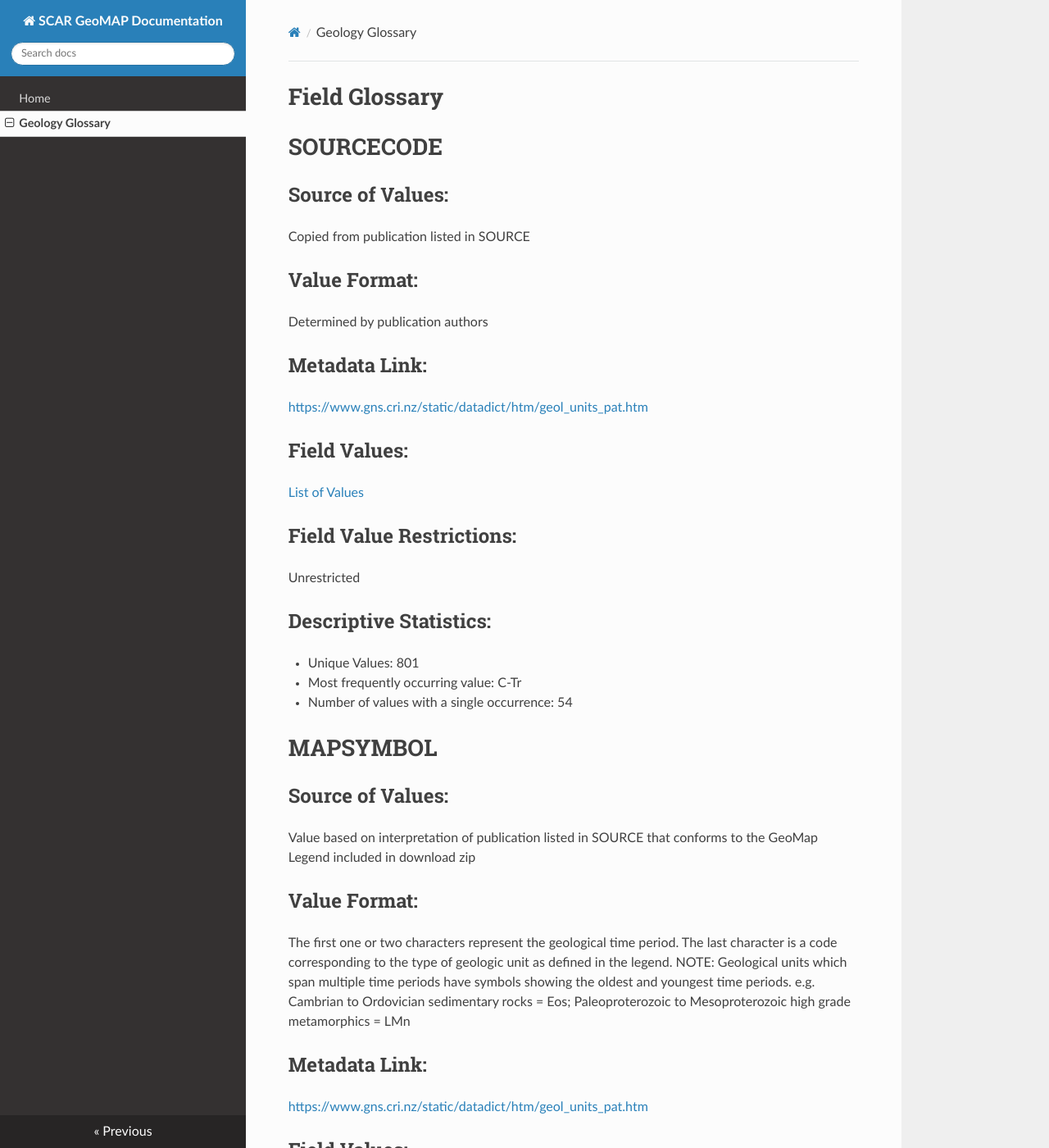
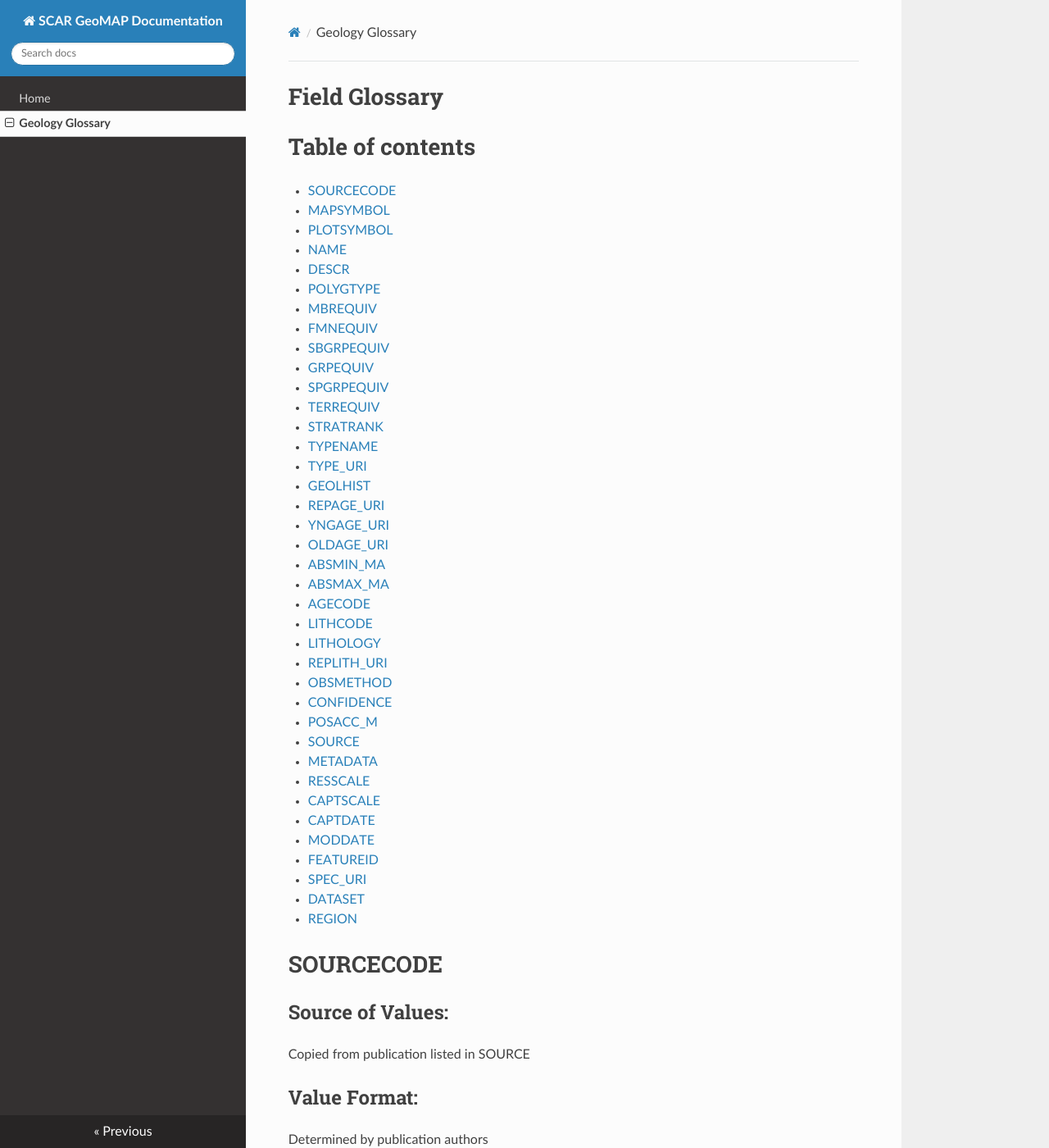
Before and after one commit to selkind/GeoMap, an MkDocs documentation site: the page built from documentation/docs_site/docs/field_glossary.md, in a window 1280 px wide and 1400 px high. Shown: the whole window at 82% size. Built offline with MkDocs 1.6.1, drawn with Linux system fonts in a browser that asks for light colours; nearby versions of some CDN libraries; some of the changed text lies outside the part shown.

Commit message:
finalize format until Simon sees it

```diff
--- a/documentation/build_attribute_glossary.py
+++ b/documentation/build_attribute_glossary.py
@@ -72,7 +72,6 @@ def main():
         stats = create_stats(value_counts)
 
         mdfile.new_list([f"{k}: {stats[k]}" for k in stats])
-
     mdfile.create_md_file()
 
 
--- a/documentation/docs_site/docs/field_glossary.md
+++ b/documentation/docs_site/docs/field_glossary.md
@@ -1,6 +1,48 @@
 
 Field Glossary
 ==============
+
+Table of contents
+=================
+
+* [SOURCECODE](#sourcecode)
+* [MAPSYMBOL](#mapsymbol)
+* [PLOTSYMBOL](#plotsymbol)
+* [NAME](#name)
+* [DESCR](#descr)
+* [POLYGTYPE](#polygtype)
+* [MBREQUIV](#mbrequiv)
+* [FMNEQUIV](#fmnequiv)
+* [SBGRPEQUIV](#sbgrpequiv)
+* [GRPEQUIV](#grpequiv)
+* [SPGRPEQUIV](#spgrpequiv)
+* [TERREQUIV](#terrequiv)
+* [STRATRANK](#stratrank)
+* [TYPENAME](#typename)
+* [TYPE_URI](#type_uri)
+* [GEOLHIST](#geolhist)
+* [REPAGE_URI](#repage_uri)
+* [YNGAGE_URI](#yngage_uri)
+* [OLDAGE_URI](#oldage_uri)
+* [ABSMIN_MA](#absmin_ma)
+* [ABSMAX_MA](#absmax_ma)
+* [AGECODE](#agecode)
+* [LITHCODE](#lithcode)
+* [LITHOLOGY](#lithology)
+* [REPLITH_URI](#replith_uri)
+* [OBSMETHOD](#obsmethod)
+* [CONFIDENCE](#confidence)
+* [POSACC_M](#posacc_m)
+* [SOURCE](#source)
+* [METADATA](#metadata)
+* [RESSCALE](#resscale)
+* [CAPTSCALE](#captscale)
+* [CAPTDATE](#captdate)
+* [MODDATE](#moddate)
+* [FEATUREID](#featureid)
+* [SPEC_URI](#spec_uri)
+* [DATASET](#dataset)
+* [REGION](#region)
 
 # SOURCECODE
 
--- a/documentation/docs_site/mkdocs.yml
+++ b/documentation/docs_site/mkdocs.yml
@@ -4,7 +4,7 @@ nav:
     - Geology Glossary: 'field_glossary.md'
 theme:
     name: readthedocs
-    navigation_depth: 3
+    navigation_depth: 4
 markdown_extensions:
     - toc:
         permalink: true
```
Also changed, not shown: other parts of documentation/docs_site/docs/field_glossary.md (+1 -1 lines).
